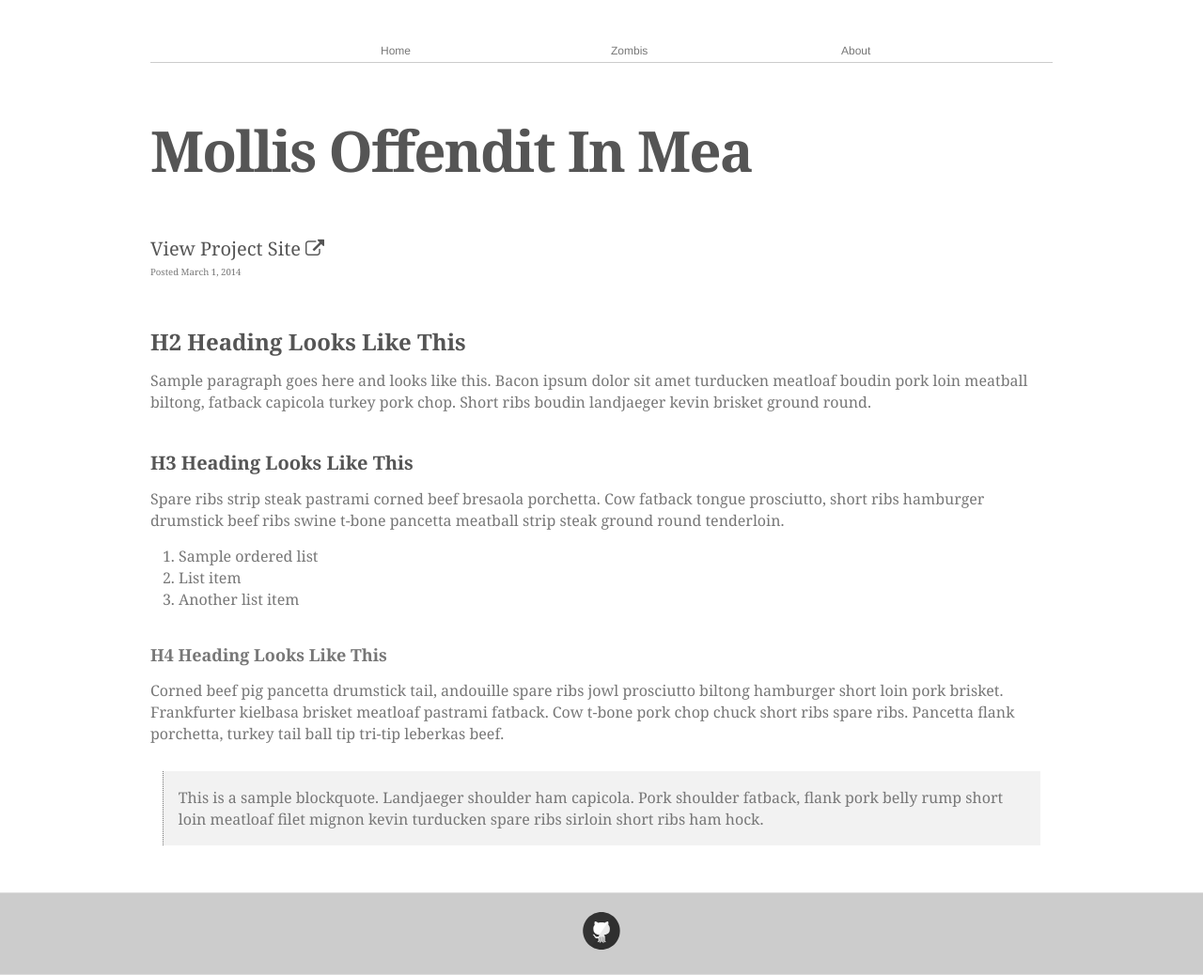
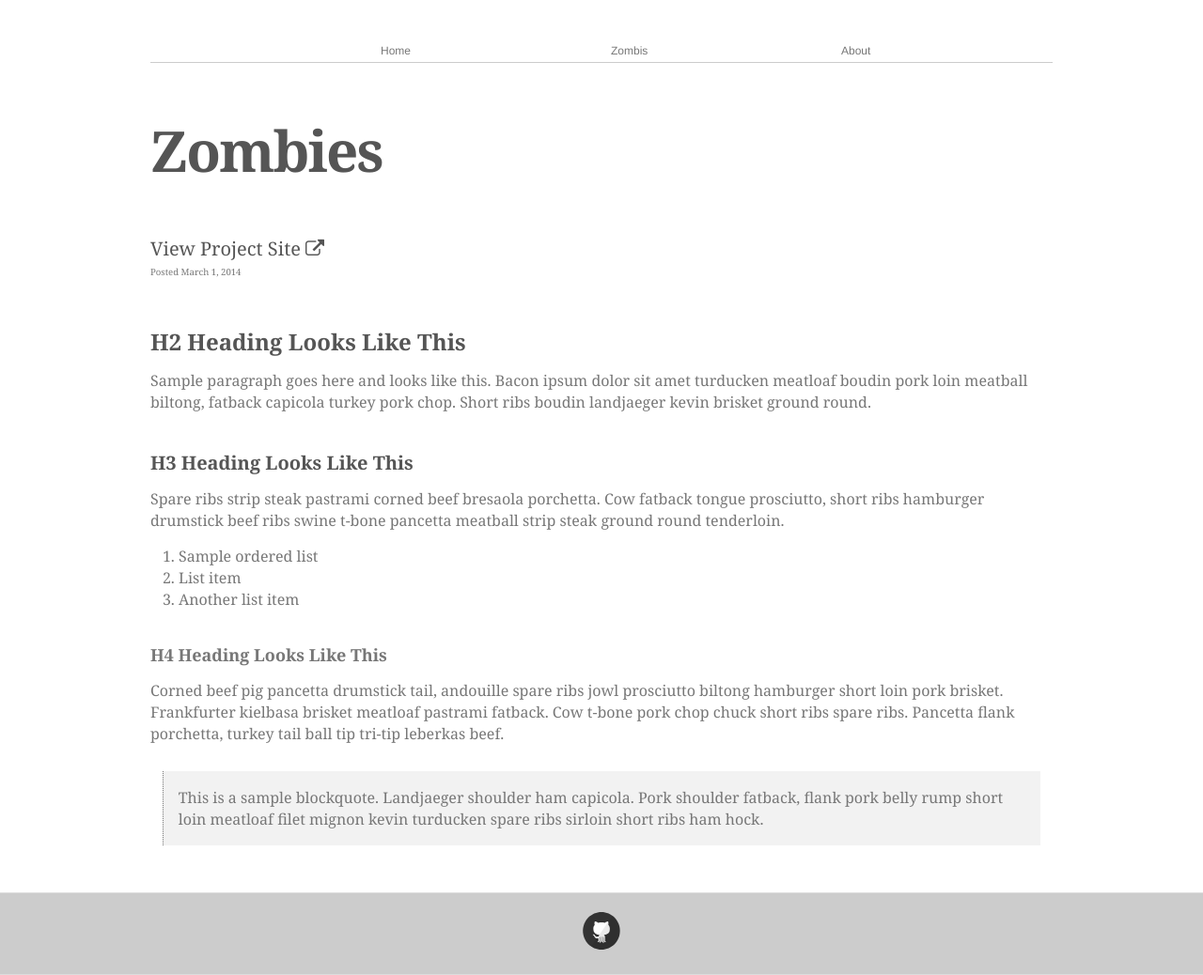
Before and after one commit to bestiariocaribe/bestiariocaribe.github.io, a Jekyll site: the page built from _posts/2014-03-01-Mollis-offendit-in-mea.md, in a window 1280 px wide. Shown: the whole page at 94% size. Built offline with Jekyll 4.4.1, drawn with Linux system fonts in a browser that asks for light colours; nearby versions of some CDN libraries.

Commit message:
Test_title change

```diff
--- a/_posts/2014-03-01-Mollis-offendit-in-mea.md
+++ b/_posts/2014-03-01-Mollis-offendit-in-mea.md
@@ -1,9 +1,10 @@
 ---
 layout: post
-title: Mollis Offendit In Mea
-desc: Ex bonorum propriae ius, has id case habeo legimus, decore honestatis est ut.
-proj-url: https://github.com/femmebot/jekyll-grid
-proj-num: 04
+title: Zombies
+desc: 'Ex bonorum propriae ius, has id case habeo legimus, decore honestatis est ut.'
+proj-url: 'https://github.com/femmebot/jekyll-grid'
+proj-num: 4
+published: true
 ---
 
 
```
